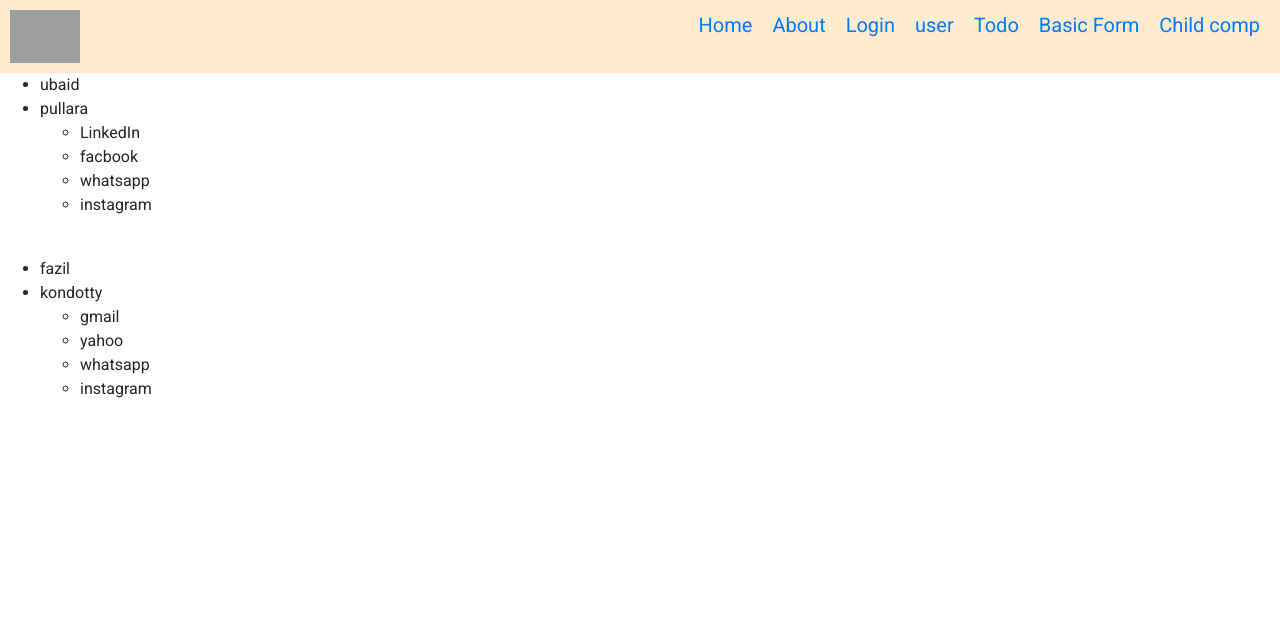
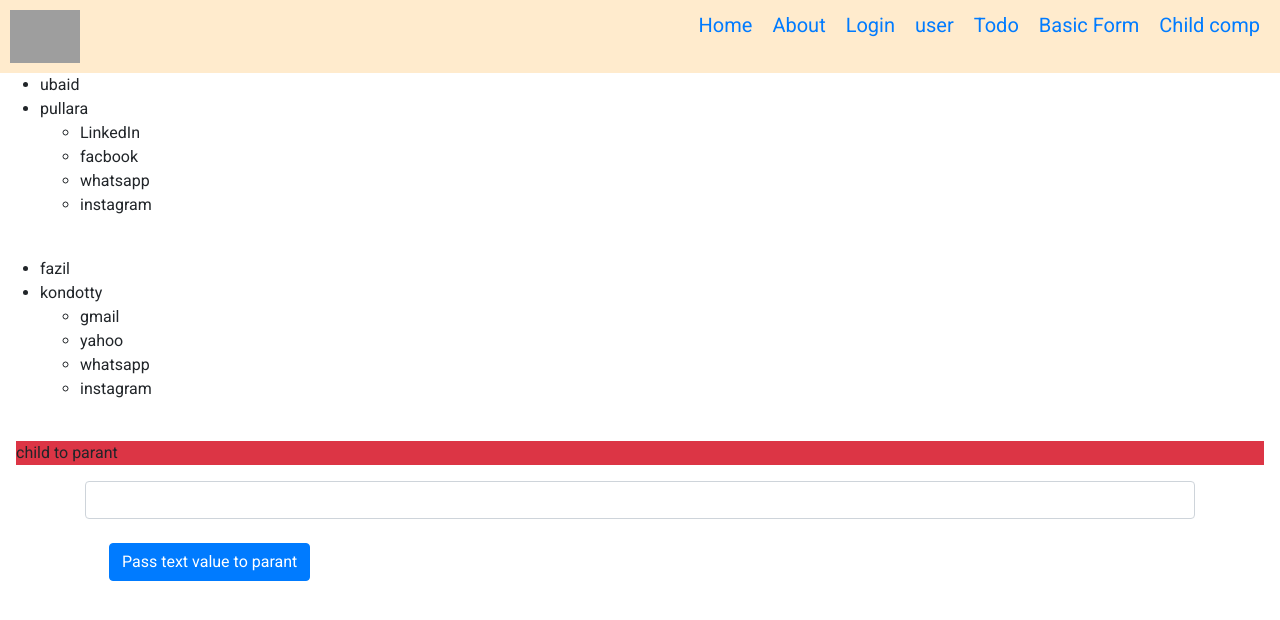
Before and after one commit to UbaidMannethodi/angular-basics2, an Angular app: page / in a window 1280 px wide. Shown: the top 620 px of the page. Built offline with nearby package versions, Linux system fonts and the light colour scheme; grey boxes are pictures that could not be loaded.

Commit message:
added child-to-parant component for passing data from child to parant

```diff
--- a/src/app/app.component.html
+++ b/src/app/app.component.html
@@ -55,3 +55,7 @@
   <app-child [user]="user"></app-child
   ><br />
 </ul>
+
+<P class="bg-danger m-3">child to parant</P>
+<p>{{data}}</p>
+<app-child-to-parant (updateDataEvent)="updateParantData($event)" ></app-child-to-parant>
--- a/src/app/app.component.ts
+++ b/src/app/app.component.ts
@@ -24,13 +24,19 @@ export class AppComponent {
 
   ];
 
-
-
-//*** for Child Componenent
+//*** sent Data from parant to Child Componenent
 
 childData:number =10;
-    updateData(){
-       this.childData =Math.floor(Math.random()*10);
-    }
+updateData(){
+  this.childData =Math.floor(Math.random()*10);
+}
+
+//*** sent Data from child to parant Componenent
+data: string ="";
+  updateParantData(item:string){
+     console.log(item);
+     this.data = item;
+
+  }
 
 }
--- a/src/app/app.module.ts
+++ b/src/app/app.module.ts
@@ -10,7 +10,8 @@ import { NgbModule } from '@ng-bootstrap/ng-bootstrap';
 import { BrowserAnimationsModule } from '@angular/platform-browser/animations';
 import {MatButtonModule} from '@angular/material/button';
 import { TodoComponent } from './todo/todo.component';
-import { ChildComponent } from './child/child.component' ;
+import { ChildComponent } from './child/child.component';
+import { ChildToParantComponent } from './child-to-parant/child-to-parant.component' ;
 
 @NgModule({
   declarations: [
@@ -18,7 +19,8 @@ import { ChildComponent } from './child/child.component' ;
     HeaderComponent,
     BasicFormComponent,
     TodoComponent,
-    ChildComponent
+    ChildComponent,
+    ChildToParantComponent
   ],
   imports: [
     BrowserModule,
--- /dev/null
+++ b/src/app/child-to-parant/child-to-parant.component.html
@@ -0,0 +1,5 @@
+<div class="container">
+
+<input type="text" name="" id="" #box class="form-control">
+<button class="btn btn-primary m-4" (click)="updateDataEvent.emit(box.value)">Pass text value to parant</button>
+</div>
--- /dev/null
+++ b/src/app/child-to-parant/child-to-parant.component.ts
@@ -0,0 +1,15 @@
+import { Component, OnInit, Output, EventEmitter } from '@angular/core';
+
+@Component({
+  selector: 'app-child-to-parant',
+  templateUrl: './child-to-parant.component.html',
+  styleUrls: ['./child-to-parant.component.css']
+})
+export class ChildToParantComponent implements OnInit {
+ @Output() updateDataEvent = new EventEmitter<string>();
+  constructor() { }
+
+  ngOnInit(): void {
+  }
+
+}
```
Also changed, not shown: src/app/child-to-parant/child-to-parant.component.css (added), 1 other file (tests, documents, lock files or other folders).
